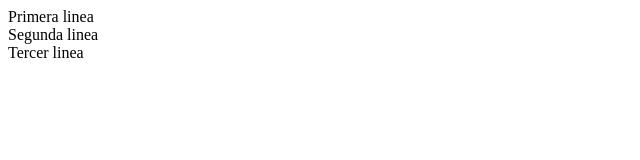
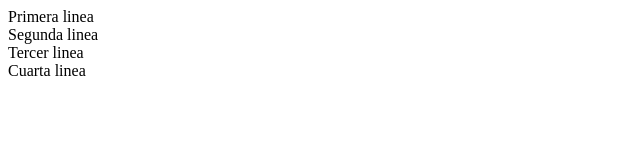
Before and after one commit to ArdilaNator/pagina_git_martes_2026_1, a plain HTML site: page index.html in a window 1280 px wide. Shown: the full height of the page, 0-640 px from the left. Drawn offline with Linux system fonts and the light colour scheme.

Commit message:
Agregue una cuarta linea

```diff
--- a/index.html
+++ b/index.html
@@ -9,5 +9,6 @@
     <div>Primera linea</div>
     <div>Segunda linea</div>
     <div>Tercer linea</div>
+    <div>Cuarta linea</div>
 </body>
 </html>
```
